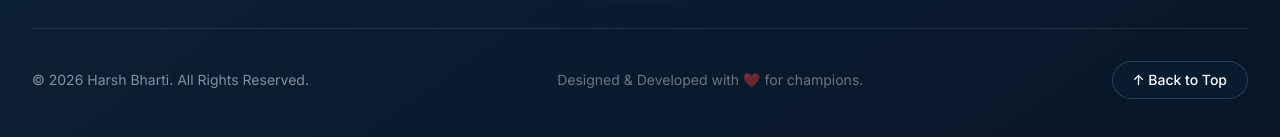
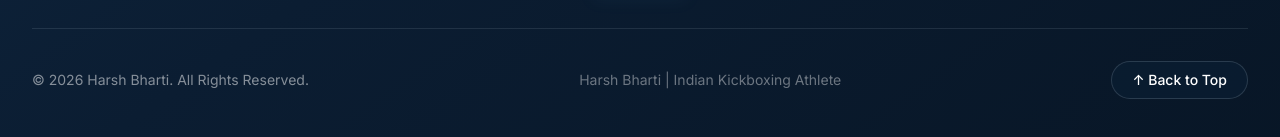
Before and after one commit to harshbharti55/kickboxer-harsh, a Next.js app: page / in a window 1280 px wide. Shown: the part 3161-3298 px from the top of the page. Built offline with nearby package versions, Linux system fonts and the light colour scheme.

Commit message:
Update footer signature to athlete brand line

```diff
--- a/components/Footer.tsx
+++ b/components/Footer.tsx
@@ -171,7 +171,7 @@ export default function Footer() {
           </p>
 
           <p className="text-sm text-white/40">
-            Designed & Developed with ❤️ for champions.
+            Harsh Bharti | Indian Kickboxing Athlete
           </p>
 
           <a
```
